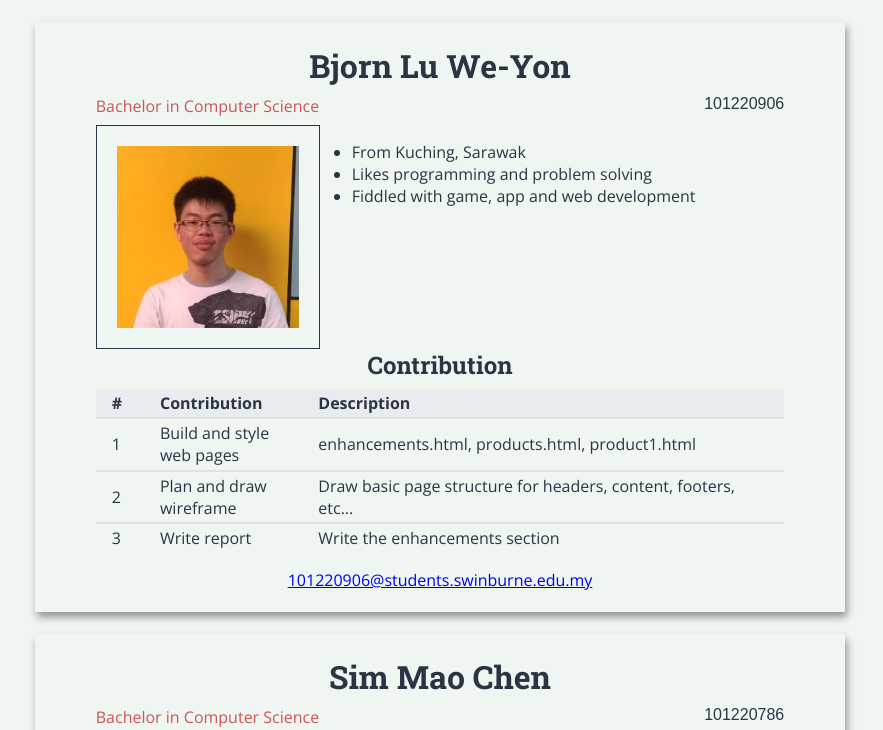
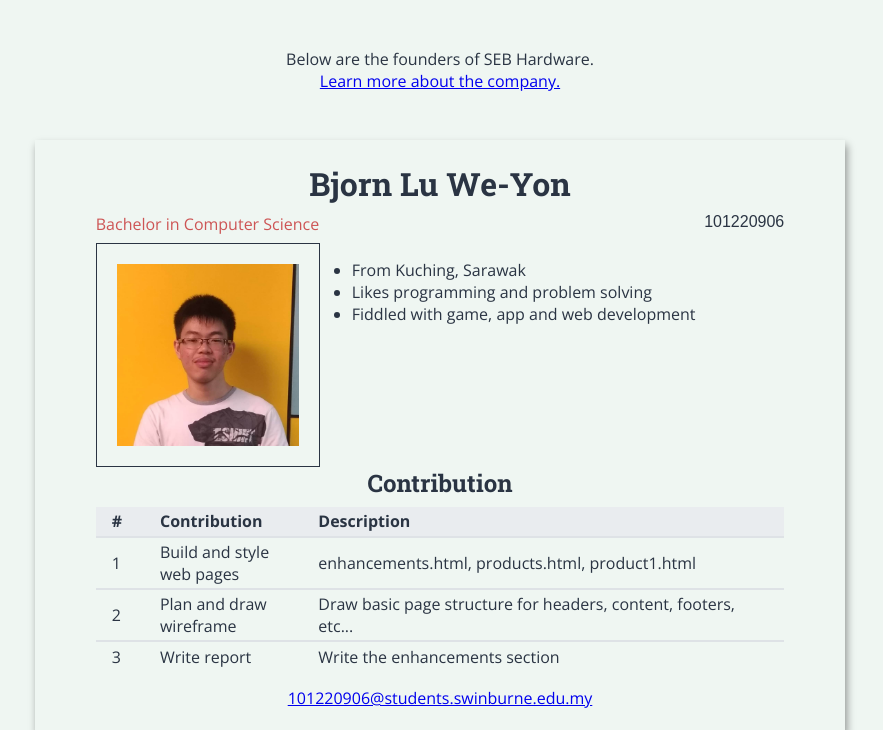
Before and after one commit to ItsSimon2K/SEB-Hardware, a PHP site: page /aboutus.html in a window 1280 px wide. Shown: the part 60-790 px from the top of the page, without its empty margins (200-1083 px from the left). Run offline with PHP 8.4, Linux system fonts and the light colour scheme.

Commit message:
Add link to about company in about us

```diff
--- a/assign1/aboutcompany.html
+++ b/assign1/aboutcompany.html
@@ -7,7 +7,7 @@
 		<meta name="keywords" content="equipments,hardware" />
 		<meta name="viewport" content="width=device-width, initial-scale=1.0" />
 		<link rel="stylesheet" type="text/css" href="styles/style.css" />
-		<title>SEB Hardware - About</title>
+		<title>SEB Hardware - About Company</title>
 		<link
 			rel="stylesheet"
 			type="text/css"
--- a/assign1/aboutus.html
+++ b/assign1/aboutus.html
@@ -7,7 +7,7 @@
 		<meta name="keywords" content="equipments,hardware" />
 		<meta name="viewport" content="width=device-width, initial-scale=1.0" />
 		<link rel="stylesheet" type="text/css" href="styles/style.css" />
-		<title>SEB Hardware - About</title>
+		<title>SEB Hardware - About Us</title>
 		<link
 			rel="stylesheet"
 			type="text/css"
@@ -59,6 +59,11 @@
 		<!-- content start -->
 		<article>
 			<div class="container">
+				<p class="aboutus-info">
+					Below are the founders of SEB Hardware.
+					<br />
+					<a href="aboutcompany.html">Learn more about the company.</a>
+				</p>
 				<div class="member-container">
 					<!-- Team member's name-->
 					<h1>Bjorn Lu We-Yon</h1>
--- a/assign1/products.html
+++ b/assign1/products.html
@@ -114,7 +114,7 @@
 				</a>
 			</div>
 		</article>
-			<footer id="app-footer">
+		<footer id="app-footer">
 			<div class="container">
 				<div class="app-footer__logo">
 					<a href="index.html">
--- a/assign1/styles/style.css
+++ b/assign1/styles/style.css
@@ -489,6 +489,11 @@ iframe {
 
 /* #region aboutus.html */
 
+.aboutus-info {
+	text-align: center;
+	margin: 3rem 0;
+}
+
 .member-container {
 	width: 100%;
 	text-align: center;
--- a/assign1/xml/aboutcompany.xml
+++ b/assign1/xml/aboutcompany.xml
@@ -7,7 +7,7 @@
 		<meta name="keywords" content="equipments,hardware" />
 		<meta name="viewport" content="width=device-width, initial-scale=1.0" />
 		<link rel="stylesheet" type="text/css" href="styles/style.css" />
-		<title>SEB Hardware - About</title>
+		<title>SEB Hardware - About Company</title>
 		<link
 			rel="stylesheet"
 			type="text/css"
--- a/assign1/xml/products.xml
+++ b/assign1/xml/products.xml
@@ -114,7 +114,7 @@
 				</a>
 			</div>
 		</article>
-			<footer id="app-footer">
+		<footer id="app-footer">
 			<div class="container">
 				<div class="app-footer__logo">
 					<a href="index.html">
```
Also changed, not shown: assign1/xml/aboutus.xml (+6 -1 lines).
